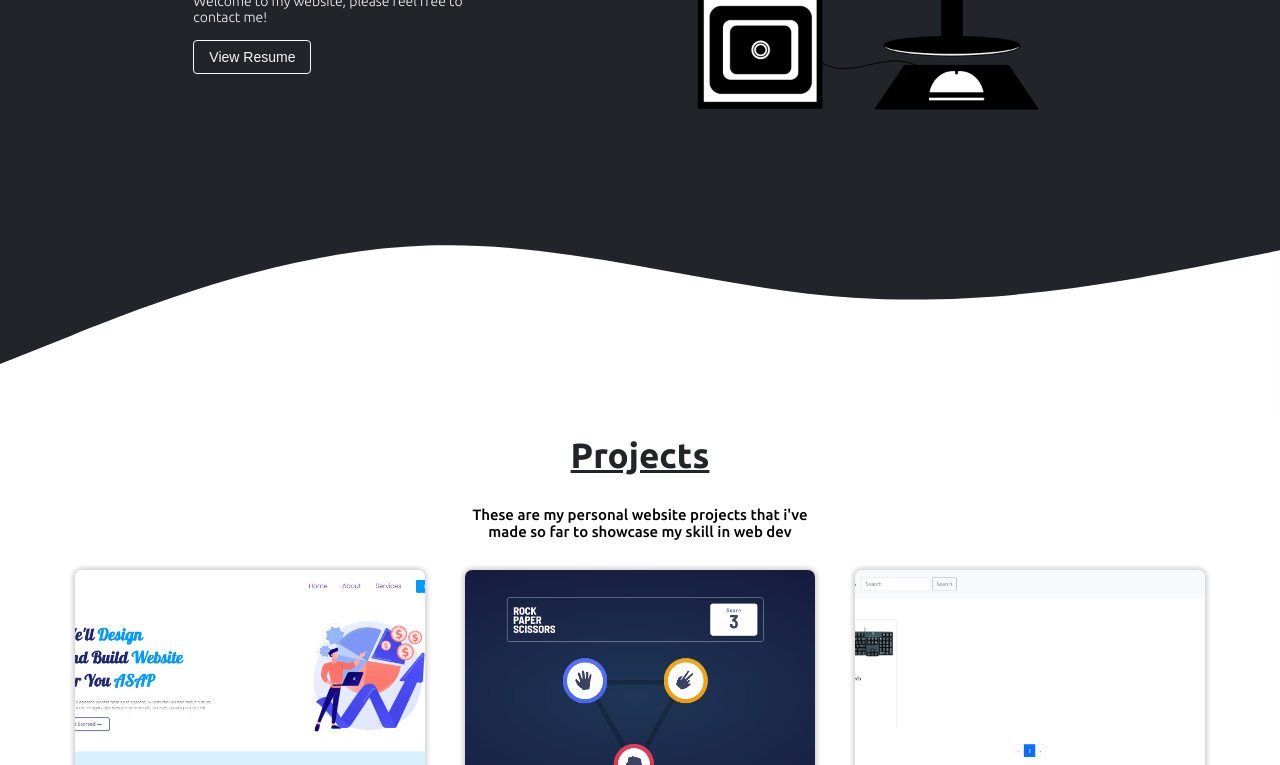
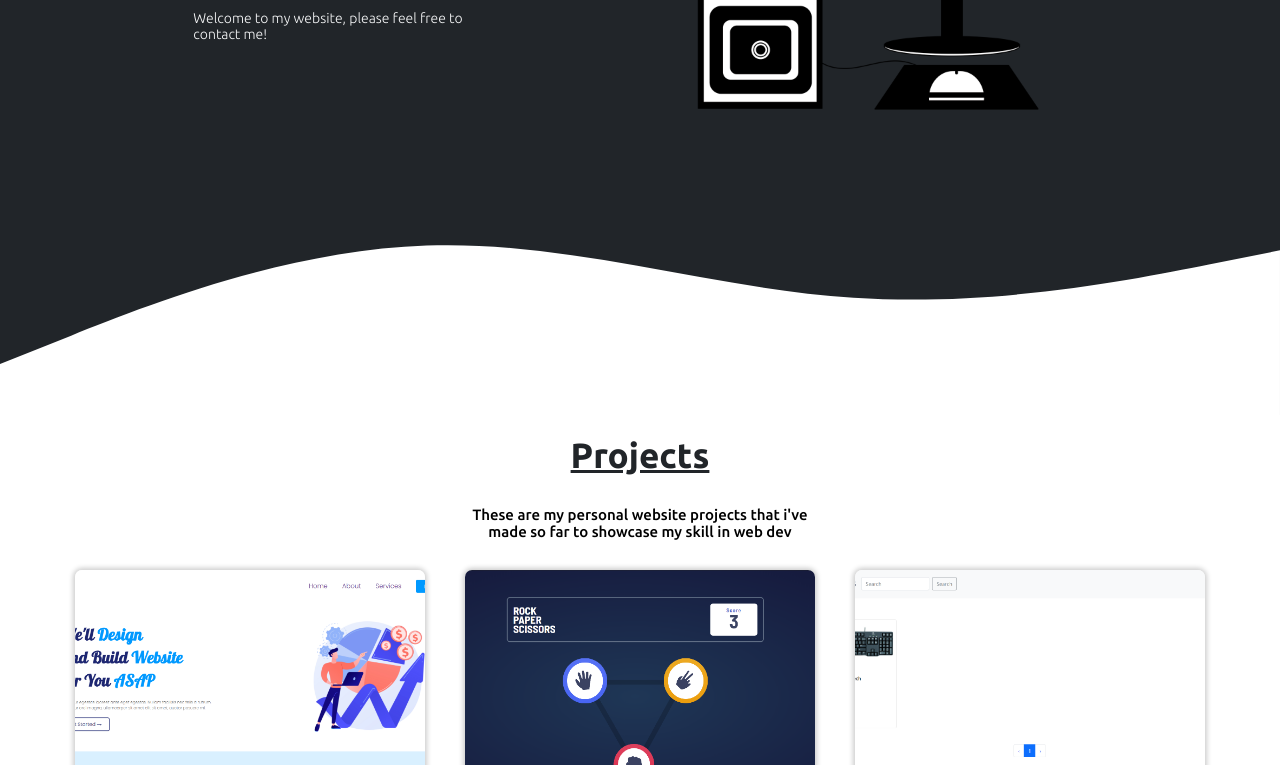
Before and after one commit to javin1102/Portfolio, a website: page index.html in a window 1280 px wide. Shown: the part 335-1100 px from the top of the page. Drawn offline with nearby package versions, Linux system fonts and the light colour scheme.

Commit message:
disable view resume button

```diff
--- a/index.html
+++ b/index.html
@@ -68,14 +68,14 @@
         <p class="header__left__desc">
           Welcome to my website, please feel free to contact me!
         </p>
-        <form
+        <!-- <form
           action="https://drive.google.com/file/d/17bxja6ObPLpLd8qDhj69n1VtH8wBNp1g/view?usp=sharing"
           target="_blank"
         >
           <button type="submit" class="header__left__resume download">
             View Resume
           </button>
-        </form>
+        </form> -->
       </div>
       <div class="header__right">
         <img src="images/PC.png" />
```
